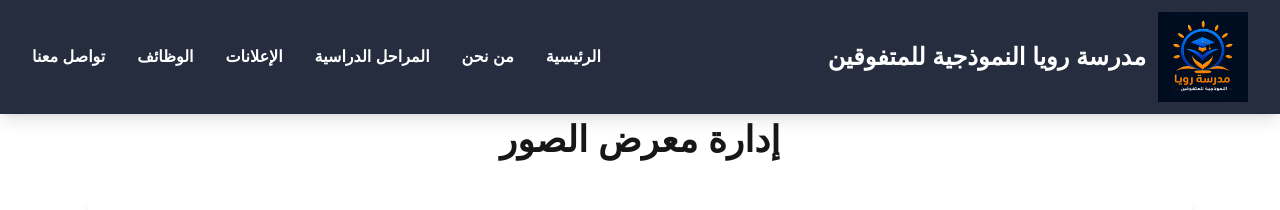
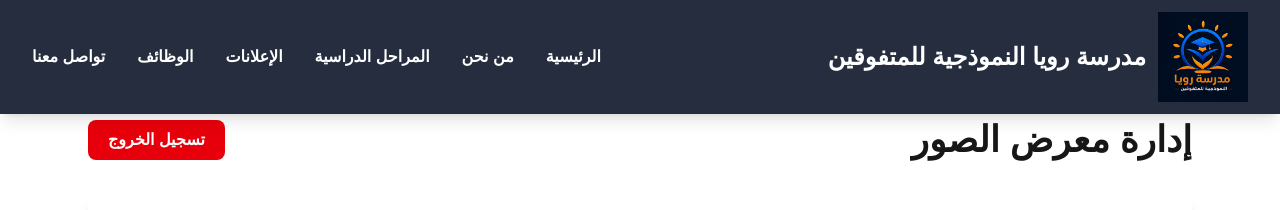
Before and after one commit to horrow22x-bit/rooya-school, a Next.js app: page /gallery-admin in a window 1280 px wide. Shown: the top 210 px of the page. Built offline with nearby package versions, Linux system fonts and the light colour scheme; no server answers; the database is empty; sample sign-in values are in the browser's storage.

Commit message:
Add logout button

```diff
--- a/app/gallery-admin/page.tsx
+++ b/app/gallery-admin/page.tsx
@@ -1,21 +1,67 @@
 "use client";
 
-import { useState } from "react";
+import { useEffect, useState } from "react";
+import { onAuthStateChanged, signOut } from "firebase/auth";
+import { auth } from "../lib/firebase";
+import { useRouter } from "next/navigation";
+
 import GalleryForm from "./GalleryForm";
 import GalleryList from "./GalleryList";
 
 export default function GalleryAdminPage() {
+  const router = useRouter();
+
+  const [loading, setLoading] = useState(true);
   const [refresh, setRefresh] = useState(false);
 
+  useEffect(() => {
+    const unsubscribe = onAuthStateChanged(auth, (user) => {
+      if (!user) {
+        router.replace("/login");
+      } else {
+        setLoading(false);
+      }
+    });
+
+    return () => unsubscribe();
+  }, [router]);
+
   const reload = () => {
-    setRefresh(!refresh);
+    setRefresh((prev) => !prev);
   };
+
+  const logout = async () => {
+    try {
+      await signOut(auth);
+      router.replace("/login");
+    } catch (error) {
+      console.error(error);
+      alert("حدث خطأ أثناء تسجيل الخروج");
+    }
+  };
+
+  if (loading) {
+    return (
+      <main className="min-h-screen flex items-center justify-center">
+        <h1 className="text-2xl font-bold">جاري التحقق...</h1>
+      </main>
+    );
+  }
 
   return (
     <main className="max-w-6xl mx-auto p-6">
-      <h1 className="text-4xl font-bold text-center mb-8">
-        إدارة معرض الصور
-      </h1>
+      <div className="flex justify-between items-center mb-8">
+        <h1 className="text-4xl font-bold">
+          إدارة معرض الصور
+        </h1>
+
+        <button
+          onClick={logout}
+          className="bg-red-600 hover:bg-red-700 text-white px-5 py-2 rounded-lg font-semibold transition"
+        >
+          تسجيل الخروج
+        </button>
+      </div>
 
       <GalleryForm onAdded={reload} />
 
--- a/app/login/page.tsx
+++ b/app/login/page.tsx
@@ -25,7 +25,7 @@ export default function LoginPage() {
 
       alert("✅ تم تسجيل الدخول");
 
-      router.push("/admin");
+      router.push("/gallery-admin");
     } catch (error) {
       console.error(error);
       alert("❌ البريد الإلكتروني أو كلمة المرور غير صحيحة");
```
